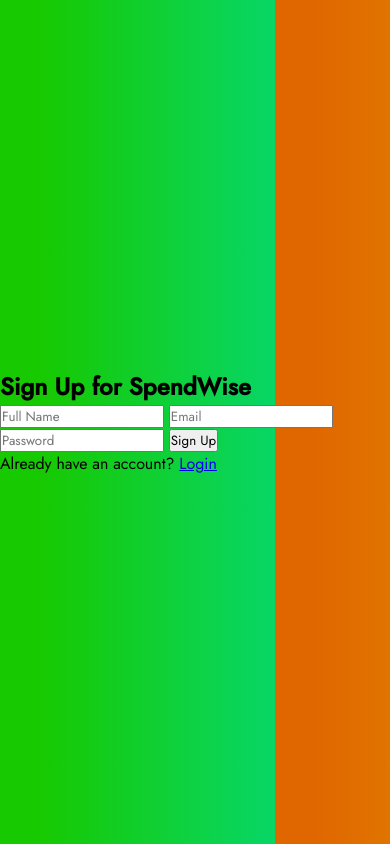
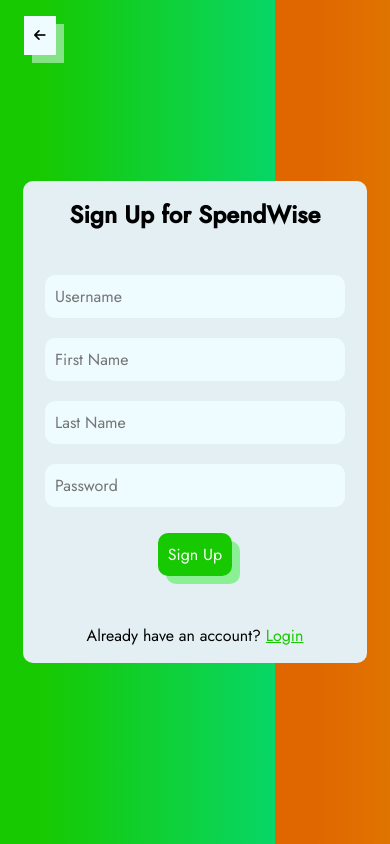
Before and after one commit to nueldotdev/spendwise, a Django app: page /signup in a window 390 px wide. Run offline with Django 4.2, Linux system fonts and the light colour scheme.

Commit message:
login - signup built

```diff
--- a/SpendWise/SpendWise/urls.py
+++ b/SpendWise/SpendWise/urls.py
@@ -24,5 +24,6 @@
     path('', include('main.urls')),
     path('api/', include('api.urls'))
 ]
+
 if settings.DEBUG == False:
     urlpatterns += static(settings.MEDIA_URL,document_root=settings.MEDIA_ROOT)
--- a/SpendWise/api/serializers.py
+++ b/SpendWise/api/serializers.py
@@ -5,6 +5,11 @@
 class AccountSerializer(serializers.ModelSerializer):
     class Meta:
         model = Account
+        fields = '__all__'
+
+class UserSerializer(serializers.ModelSerializer):
+    class Meta:
+        model = User
         fields = '__all__'
 
 class CategorySerializer(serializers.ModelSerializer):
--- a/SpendWise/api/urls.py
+++ b/SpendWise/api/urls.py
@@ -4,7 +4,8 @@
 urlpatterns = [
     path("", UserListView.as_view(), name="user-list"),
     path('current-account', CurrentAccountView.as_view(), name='current-account'),
-    path('register', UserRegistrationAPIView.as_view(), name='user-registration'),
+    path('register', user_signup, name='user-registration'),
+    path('login', user_login, name='user-login'),
 
     path('categories', CatListsView.as_view(), name='categories'),
     path('categories/create', create_category, name='categories-create'),
--- /dev/null
+++ b/SpendWise/static/js/signup.js
@@ -0,0 +1,34 @@
+document.getElementById('registration-form').addEventListener('submit', function (e) {
+    e.preventDefault(); // Prevent the form from submitting normally
+    const token = document.getElementById('token').innerText;
+    console.log(token)
+
+    // Get form data
+    const formData = new FormData(this);
+
+    // Send a POST request to your Django API endpoint
+    fetch('/api/register', {
+        method: 'POST',
+        headers: {
+            'X-CSRFToken': token, // Add the CSRF token to the request headers
+        },
+        body: formData,
+    })
+    .then(response => response.json())
+    .then(data => {
+        // Handle the response from the server
+        const resultDiv = document.getElementById('registration-result');
+        if (data.detail === 'User registered successfully') {
+            resultDiv.innerHTML = '<p>Registration successful!</p>';
+            // Redirect to a new page or display a success message
+            window.location.href = '/home';
+        } else {
+            resultDiv.innerHTML = '<p>Registration failed. Please check your input.</p>';
+            // Display an error message to the user
+        }
+    })
+    .catch(error => {
+        console.error('Error:', error);
+        // Handle errors, e.g., network issues
+    });
+});
--- a/SpendWise/static/styles/forms.css
+++ b/SpendWise/static/styles/forms.css
@@ -191,6 +191,78 @@
     margin: 1rem 0;
 }
 
+.container {
+    background: var(--mslight-bg);
+    padding: 2rem;
+    height: 55%;
+    max-height: 450px;
+    border-radius: 20px;
+    width: 60%;
+    max-width: 550px;
+    display: flex;
+    flex-direction: column;
+    justify-content: space-between;
+}
+
+.container h2,
+.container p {
+    text-align: center;
+}
+
+.container form {
+    display: flex;
+    flex-direction: column;
+    align-items: center;
+    padding: 0 1rem;
+
+}
+
+.container form * {
+    margin: 10px;
+    border: none;
+    width: 100%;
+    font-size: 1rem;
+    background: var(--sslight-bg);
+    border-radius: 10px;
+    padding: 10px;
+}
+
+.container form button {
+    cursor: pointer;
+    width: fit-content;
+    background-color: var(--green-logo);
+    /* border-radius: 0; */
+    color: white;
+    border: none;
+    margin: 1rem;
+    box-shadow: 8px 8px 0px 0px rgb(55 239 59 / 51%);
+}
+
+.container form button:hover {
+    transform: scale(1.1);
+    box-shadow: 0px 0px 0px 5px rgb(55 239 59 / 51%);
+}
+.container a {
+    color: var(--green-logo);
+}
+
+.container form input:focus {
+    background-color: rgb(55 239 59 / 51%);
+    outline: rgba(55, 239, 58, 0.801);
+    outline-style: solid;
+    outline-width: 2px;
+}
+
+.back {
+    position: absolute;
+    top: 0rem;
+    left: 0.5rem;
+}
+
+.back button {
+    border: initial;
+}
+
 
 /* Animation */
 @keyframes bg-movement {
@@ -248,4 +320,15 @@
         margin: 1rem 2rem;
         font-size: 1rem;
     }
+
+    .container {
+        padding: 1rem;
+        background: var(--mslight-bg);
+        border-radius: 10px;
+        height: 70%;
+        display: flex;
+        width: 80%;
+        flex-direction: column;
+        justify-content: space-between;
+    }
 }
--- a/SpendWise/templates/signup.html
+++ b/SpendWise/templates/signup.html
@@ -14,17 +14,25 @@
     <title>Spend Wise - Sign Up</title>
 </head>
 <body>
+    <a href="/" class="back">
+        <button class="cta-button" id="btn-back">
+            <i class="fa-solid fa-arrow-left"></i>
+        </button>
+    </a>
+    <div class="container">
+        <h2>Sign Up for SpendWise</h2>
+        <form id="registration-form">
+            <p id="token" hidden>{{ csrf_token }}</p>
+            <input type="text" placeholder="Username" name="username" required>
+            <input type="text" placeholder="First Name" name="first_name" required>
+            <input type="text" placeholder="Last Name" name="last_name" required>
+            <input type="password" placeholder="Password" name="password" required>
+            <button type="submit">Sign Up</button>
+        </form>
+        <p>Already have an account? <a href="{% url 'login' %}">Login</a></p>
+    </div>
+    <div id="registration-result"></div>
 
-<div class="container">
-    <h2>Sign Up for SpendWise</h2>
-    <form>
-        <input type="text" placeholder="Full Name" required>
-        <input type="email" placeholder="Email" required>
-        <input type="password" placeholder="Password" required>
-        <button type="submit">Sign Up</button>
-    </form>
-    <p>Already have an account? <a href="login.html">Login</a></p>
-</div>
-
+    <script src="{% static 'js/signup.js' %}"></script>
 </body>
 </html>
```
Also changed, not shown: SpendWise/api/views.py (+45 -2 lines), SpendWise/static/js/login.js (added, +39 -0 lines), SpendWise/templates/login.html (+14 -4 lines), SpendWise/db.sqlite3.
